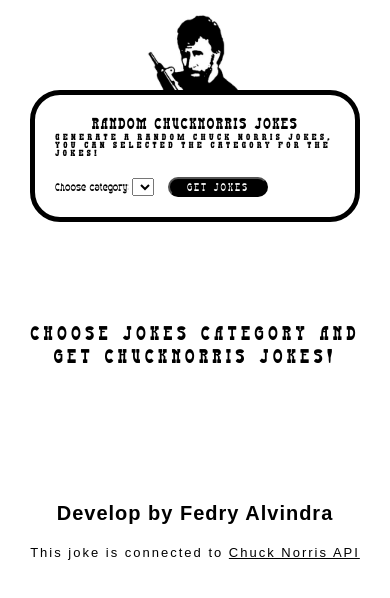
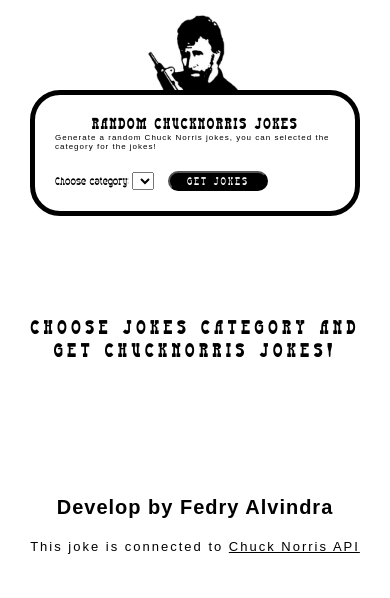
Before and after one commit to fedryalvindra/chucknorris-app, a plain HTML site: page index.html in a window 390 px wide. Drawn offline with Linux system fonts and the light colour scheme; no server answers.

Commit message:
change headerdesc font

```diff
--- a/style.css
+++ b/style.css
@@ -52,8 +52,8 @@ header {
 }
 
 .headerDescription {
-    font-family: nandakaFont;
-    letter-spacing: 3px;
+    font-family: 'Poppins', sans-serif;
+    letter-spacing: 1px;
     font-size: 12px;
 }
 
@@ -169,8 +169,8 @@ footer {
     }
 
     .headerDescription {
-        font-family: nandakaFont;
-        letter-spacing: 3px;
+        font-family: 'Poppins', sans-serif;
+        letter-spacing: 1px;
         font-size: 10px;
     }
 
@@ -289,8 +289,8 @@ footer {
     }
 
     .headerDescription {
-        font-family: nandakaFont;
-        letter-spacing: 3px;
+        font-family: 'Poppins', sans-serif;
+        letter-spacing: 1px;
         font-size: 8px;
     }
 
```
